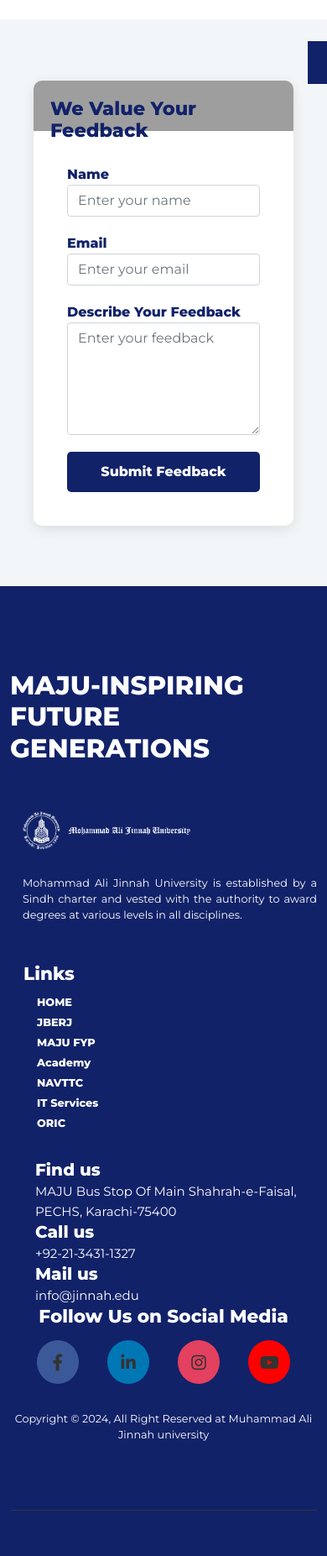
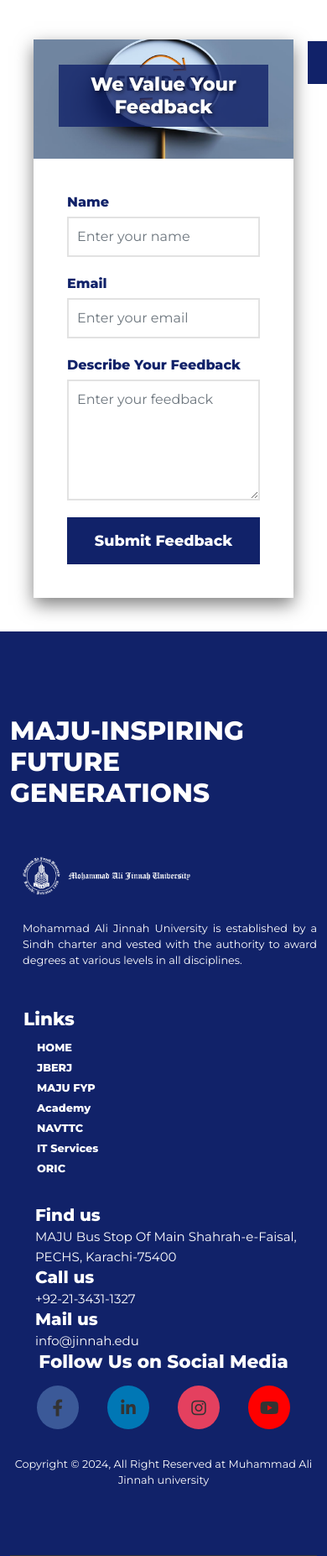
Before and after one commit to abdulmoiz65/Maju_University_web, a PHP site: page /feedback.php in a window 390 px wide. Shown: the part 73-1926 px from the top of the page at 84% size. Before the commit the page ends 1872 px from the top, so only its background shows below. Run offline with PHP 8.4, Linux system fonts and the light colour scheme; some libraries are stand-ins or nearby versions; grey boxes are pictures that could not be loaded.

Commit message:
update interface of contact and feedback

```diff
--- a/feedback.php
+++ b/feedback.php
@@ -11,75 +11,57 @@
     include('./components/bootstrap/bootstrap.php');
     ?>
     <script src="https://code.jquery.com/jquery-3.6.0.slim.min.js" integrity="sha256-u7e5khyithlIdTpu22PHhENmPcRdFiHRjhAuHcs05RI=" crossorigin="anonymous"></script>
-    <!-- Meta Pixel Code -->
-    <script>
-        ! function(f, b, e, v, n, t, s) {
-            if (f.fbq) return;
-            n = f.fbq = function() {
-                n.callMethod ?
-                    n.callMethod.apply(n, arguments) : n.queue.push(arguments)
-            };
-            if (!f._fbq) f._fbq = n;
-            n.push = n;
-            n.loaded = !0;
-            n.version = '2.0';
-            n.queue = [];
-            t = b.createElement(e);
-            t.async = !0;
-            t.src = v;
-            s = b.getElementsByTagName(e)[0];
-            s.parentNode.insertBefore(t, s)
-        }(window, document, 'script',
-            'https://connect.facebook.net/en_US/fbevents.js');
-        fbq('init', '2578390205823605');
-        fbq('track', 'PageView');
-    </script>
-    <noscript><img height="1" width="1" style="display:none" src="https://www.facebook.com/tr?id=2578390205823605&ev=PageView&noscript=1" /></noscript>
-    <!-- End Meta Pixel Code -->
     <style>
-                 .button button {
+
+        .button button {
         padding: 1rem 1rem;
     }
 
     .mainnav {
         background-color: #112269 !important;
     }
+
         .feedback-section {
-            margin-top:6rem;
+            margin-top: 5rem;
             display: flex;
             justify-content: center;
             align-items: center;
             min-height: 80vh;
             padding: 40px;
-            background-color: #f3f6f9;
+            /* background-color: #f3f6f9; */
         }
 
         .feedback-container {
             display: flex;
             background-color: #fff;
-            box-shadow: 0 4px 15px rgba(0, 0, 0, 0.1);
-            border-radius: 10px;
+            box-shadow: 0 8px 20px rgba(0, 0, 0, 0.5);
             overflow: hidden;
             max-width: 1000px;
             width: 100%;
+            transition: transform 0.3s;
         }
+
 
         .feedback-image {
             position: relative;
             flex: 1;
-            background-image: url('https://images.unsplash.com/photo-1499951360447-b19be8fe80f5?crop=entropy&cs=tinysrgb&fit=max&fm=jpg&ixid=MnwzNjUyOXwwfDF8c2VhcmNofDEwfHxjb21tdW5pY2F0aW9ufGVufDB8fHx8MTY0MjYwNTgzNw&ixlib=rb-1.2.1&q=80&w=1080');
+            background-image: url('./public/pictures/feedback.png');
             background-size: cover;
             background-position: center;
             padding: 30px;
+            display: flex;
+            align-items: flex-end;
+            justify-content: center;
         }
 
         .feedback-image h2 {
-            position: absolute;
-            top: 20px;
-            left: 20px;
-            color: #112269;
-            font-size: 1.8rem;
-            font-weight: 600;
+            color: #ffffff;
+            font-size: 2rem;
+            font-weight: 700;
+            text-shadow: 2px 2px 5px rgba(0, 0, 0, 0.5);
+            text-align: center;
+            background: rgba(17, 34, 105, 0.8);
+            padding: 10px 20px;
         }
 
         .feedback-form {
@@ -97,26 +79,38 @@
         .feedback-form label {
             font-weight: 600;
             color: #112269;
+            margin-bottom: 5px;
+            display: block;
+        }
+        .feedback-form .form-control {
+            border-radius:0 !important;
+            border: 2px solid #e2e2e2;
+            padding: 10px;
+            font-size: 1rem;
+            transition: border-color 0.3s;
         }
 
-        .feedback-form .form-control {
-            border: 1px solid #ced4da;
-            border-radius: 4px;
+        .feedback-form .form-control:focus {
+            border-color: #112269;
+            box-shadow: 0 0 5px rgba(17, 34, 105, 0.5);
         }
 
         .feedback-form .submit-btn {
+            border-radius:0 !important;
             background-color: #112269;
             color: white;
-            padding: 12px;
+            padding: 15px;
             border: none;
-            border-radius: 5px;
-            font-weight: 600;
+            font-weight: 700;
             cursor: pointer;
             width: 100%;
+            font-size: 1.1rem;
+            transition: background-color 0.3s, box-shadow 0.3s;
         }
 
         .feedback-form .submit-btn:hover {
             background-color: #0d1d50;
+            box-shadow: 0 8px 15px rgba(13, 29, 80, 0.3);
         }
 
         /* Responsive adjustments */
```
Also changed, not shown: contact.php (+56 -21 lines), public/pictures/feedback.png (added).
